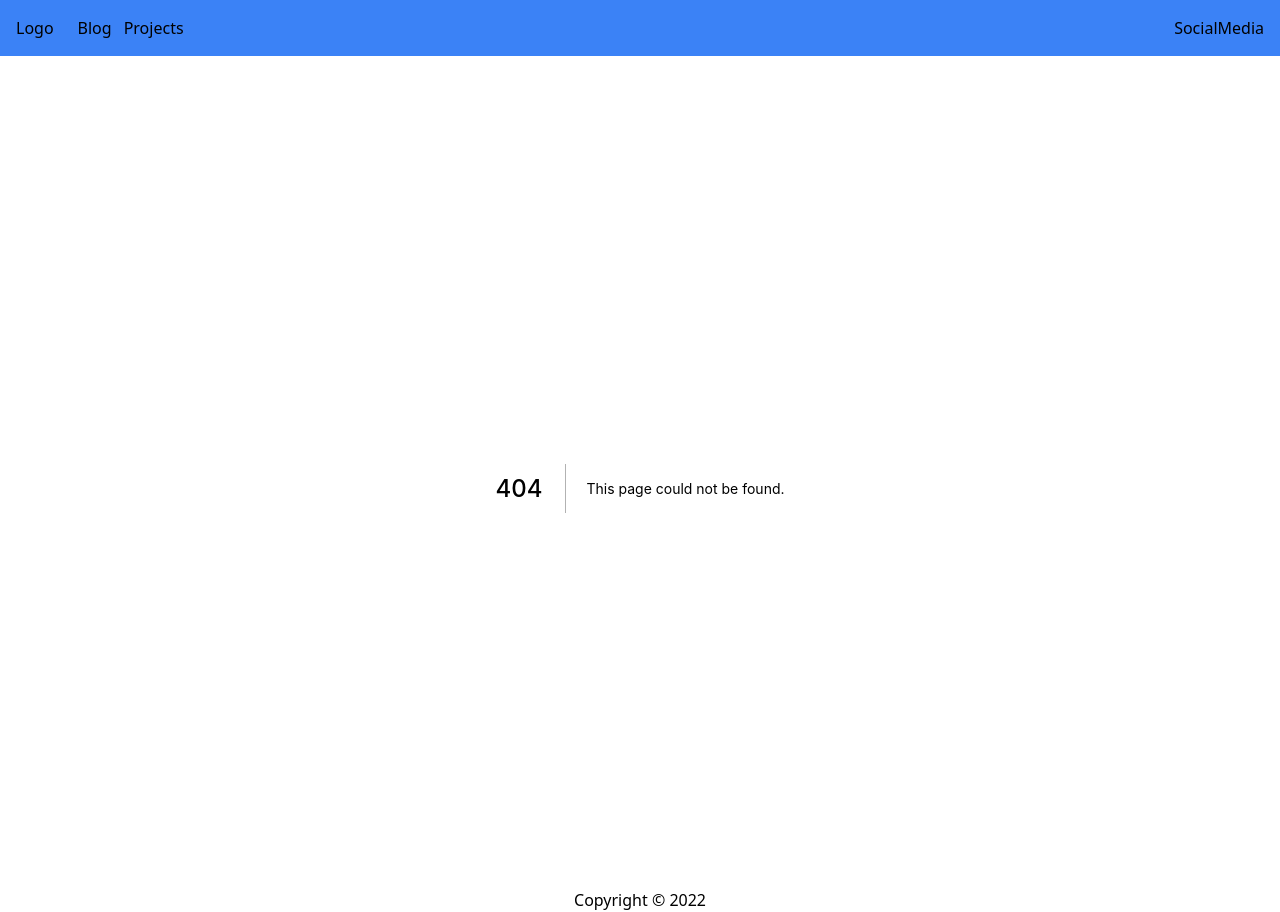
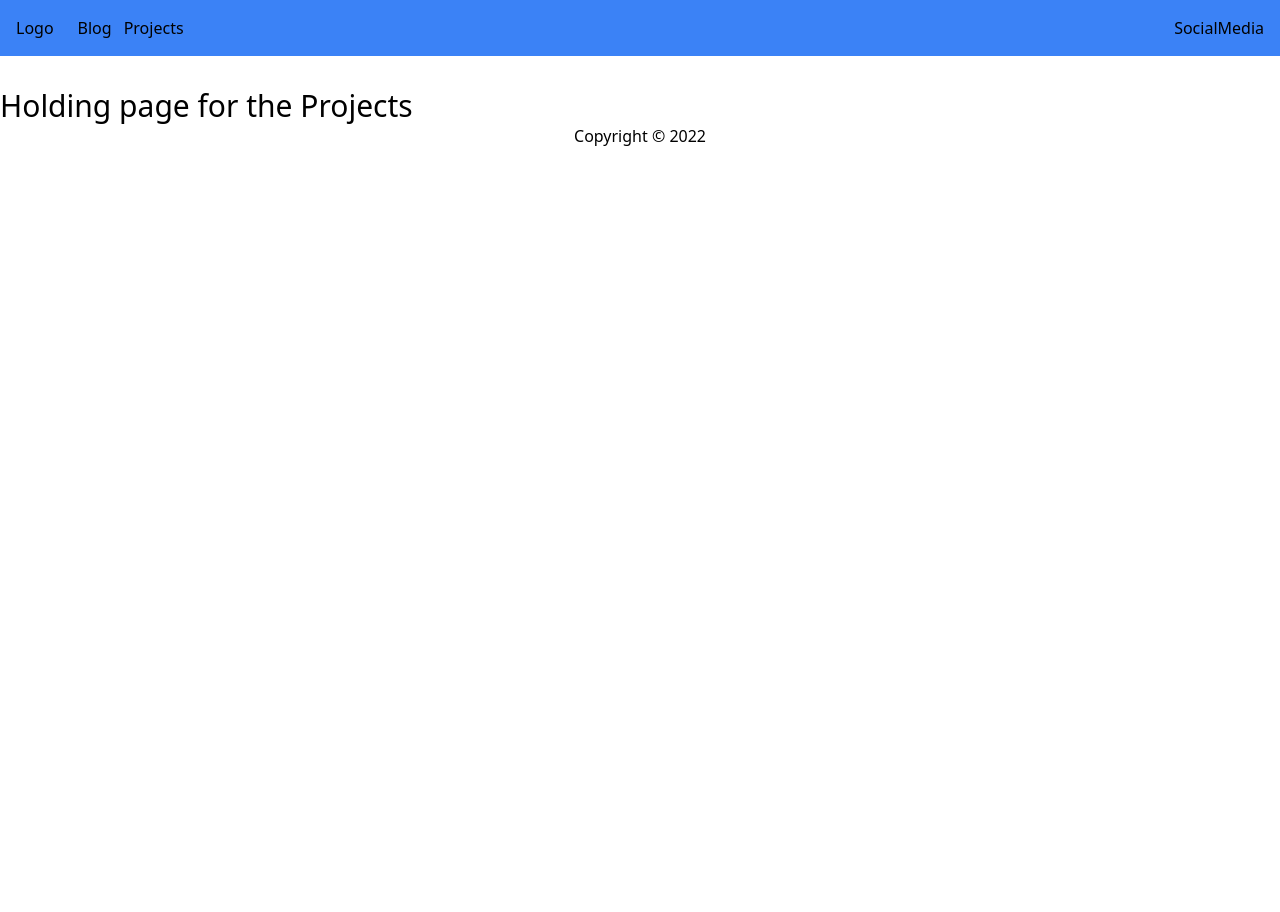
Before and after one commit to JG-Nextjs-projects/nextail, a Next.js app: page /projects in a window 1280 px wide. Before the commit this address had no page. After the commit the page ends 800 px from the top, so only its background shows below. Built offline with nearby package versions, Linux system fonts and the light colour scheme.

Commit message:
initial commit

```diff
--- /dev/null
+++ b/src/pages/projects.tsx
@@ -0,0 +1,7 @@
+import React from 'react';
+
+const Projects = () => {
+  return <h1 className="text-3xl">Holding page for the Projects</h1>;
+};
+
+export default Projects;
```
